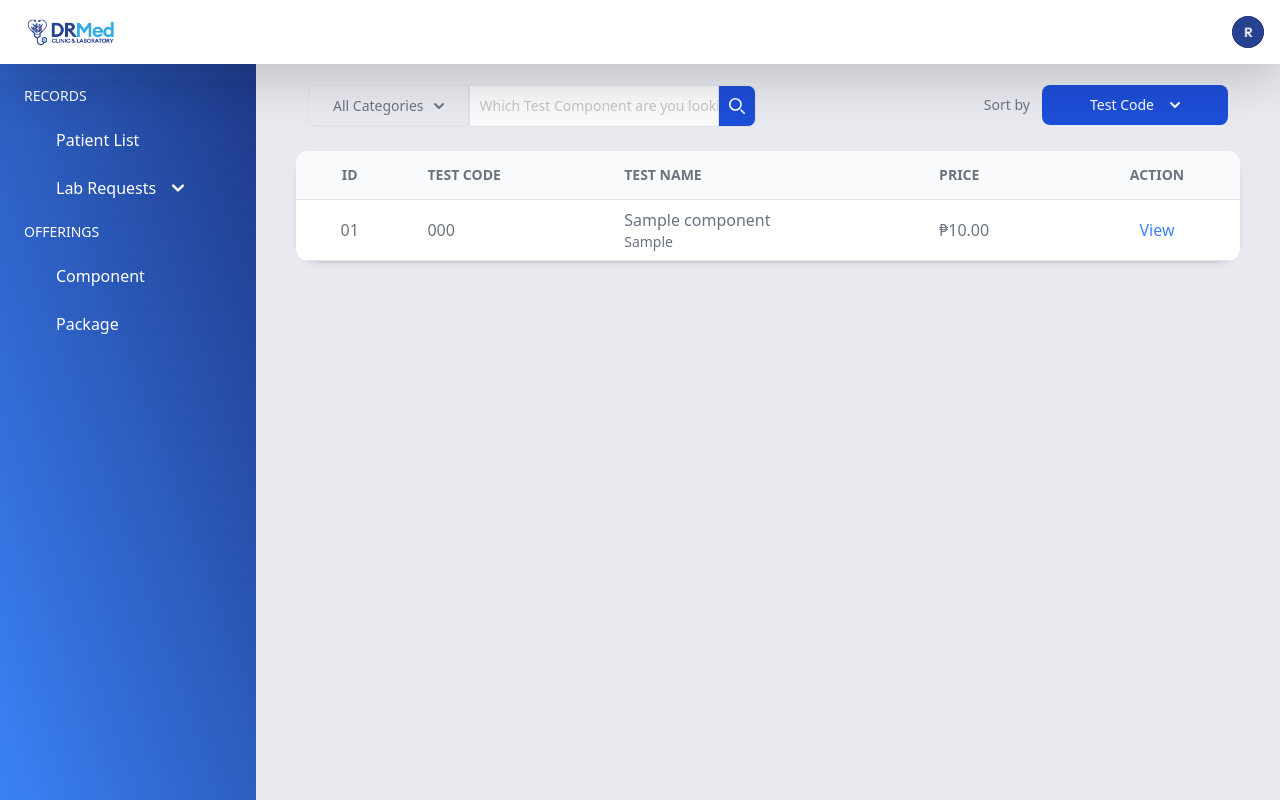
After one commit to daveigh-abogado/drmedlab, a Django app: page /testComponents in a window 1280 px wide. The commit adds this page. Run offline with Django 5.2, Linux system fonts and the light colour scheme; tables that the repository leaves empty hold one stand-in row (values such as "Sample post"); style sheets or scripts are compiled from the project's sources; some libraries are stand-ins or nearby versions.

Commit message:
added test component list page and added logic to display the tests in the database

```diff
--- a/labreqsys/templates/labreqsys/base.html
+++ b/labreqsys/templates/labreqsys/base.html
@@ -108,7 +108,7 @@
 
                     <!--ACTUAL OFFERINGS Lists-->
                     <li>
-                        <a href="#" class="no-underline flex items-center p-2 w-64 text-white rounded-lg dark:text-white hover:dark:text-blue-900 hover:bg-blue-300 active:bg-blue-300 active:text-blue-900 group">
+                        <a href="{% url 'testComponents' %}" class="no-underline flex items-center p-2 w-64 text-white rounded-lg dark:text-white hover:dark:text-blue-900 hover:bg-blue-300 active:bg-blue-300 active:text-blue-900 group">
                             <span class="ms-5">Component</span>
                         </a>
                     </li>
--- /dev/null
+++ b/labreqsys/templates/labreqsys/testComponents.html
@@ -0,0 +1,118 @@
+{% extends 'labreqsys/base.html' %}
+{% load static tailwind_tags %}
+
+{% block content %}
+
+
+
+<div class="flex-1 p-3"> <!-- WHOLE SPACE -->
+
+    <!-- TOP BAR -->
+    <div class="container text-center">
+        <div class="row">
+
+
+        <!-- SEARCH -->
+          <div class="col">
+            <form class="max-w-lg">
+                <div class="flex">
+                    <label for="search-dropdown" class="mb-2 text-sm font-medium text-gray-500 sr-only dark:text-white">Patient ID</label>
+                    <button id="dropdown-button" data-dropdown-toggle="dropdown" class="shrink-0 z-10 inline-flex items-center py-2.5 px-4 text-sm font-medium text-center text-gray-500 bg-gray-100 border border-gray-300 rounded-s-lg hover:bg-gray-200 focus:ring-4 focus:outline-none" type="button">
+                        All Categories
+                        <svg class="w-2.5 h-2.5 ms-2.5" aria-hidden="true" xmlns="http://www.w3.org/2000/svg" fill="none" viewBox="0 0 10 6"> <path stroke="currentColor" stroke-linecap="round" stroke-linejoin="round" stroke-width="2" d="m1 1 4 4 4-4"/>
+                        </svg>
+                    </button>
+
+                    <div id="dropdown" class="z-10 hidden bg-white divide-gray-100 rounded-lg shadow-sm w-44">
+                        <ul class="py-2 text-sm text-gray-700 list-none" aria-labelledby="dropdown-button">
+                        <li>
+                            <button type="button" class="inline-flex px-1 py-1 w-full text-left hover:bg-gray-100">Test Code</button>
+                        </li>
+                        <li>
+                            <button type="button" class="inline-flex px-1 py-1 w-full text-left hover:bg-gray-100">Test Name</button>
+                        </li>
+                        </ul>
+                    </div>
+                    <div class="relative w-full">
+                        <input type="search" id="search-dropdown" class="block p-2.5 w-full z-20 text-sm text-gray-900 bg-gray-50 rounded-e-lg border-s-gray-50 border-s-2 border border-gray-300 focus:ring-blue-500 focus:border-blue-500" placeholder="Which Test Component are you looking for?" required />
+                        <button type="submit" class="absolute top-0 end-0 p-2.5 text-sm font-medium h-full text-white bg-blue-700 rounded-e-lg border border-blue-700 hover:bg-blue-800 focus:ring-4 focus:outline-none focus:ring-blue-300">
+                            <svg class="w-4 h-4" aria-hidden="true" xmlns="http://www.w3.org/2000/svg" fill="none" viewBox="0 0 20 20">
+                                <path stroke="currentColor" stroke-linecap="round" stroke-linejoin="round" stroke-width="2" d="m19 19-4-4m0-7A7 7 0 1 1 1 8a7 7 0 0 1 14 0Z"/>
+                            </svg>
+                            <span class="sr-only">Search</span>
+                        </button>
+                    </div>
+                </div>
+            </form>
+          </div>
+
+
+          <!-- Sort By Container -->
+          <div class="col ms-auto text-end">
+                <label class="text-sm font-medium text-gray-500 px-2"> Sort by </label>
+                <button id="dropdownDefaultButton" data-dropdown-toggle="dropdown" class="text-white bg-blue-700 hover:bg-blue-800 focus:ring-4 focus:outline-none focus:ring-blue-300 font-medium rounded-lg text-sm px-5 py-2.5 text-center inline-flex items-center dark:bg-blue-600 dark:hover:bg-blue-700 dark:focus:ring-blue-800" type="button">Test Code
+                    <svg class="w-2.5 h-2.5 ms-3" aria-hidden="true" xmlns="http://www.w3.org/2000/svg" fill="none" viewBox="0 0 10 6">
+                    <path stroke="currentColor" stroke-linecap="round" stroke-linejoin="round" stroke-width="2" d="m1 1 4 4 4-4"/>
+                    </svg>
+                </button>
+
+                <!-- Dropdown menu -->
+                <div id="dropdown" class="z-10 hidden bg-white divide-y divide-gray-100 rounded-lg shadow-sm w-44">
+                    <ul class="py-2 text-sm text-gray-700" aria-labelledby="dropdownHoverButton">
+                        <li>
+                            <a href="#" class="block px-4 py-2 hover:bg-gray-100">Test Name</a>
+                        </li>
+                    </ul>
+                </div>
+            </div>
+        </div>
+    </div>
+
+
+    <div class="bg-white rounded-3xl shadow-md mt-4 p-0">
+
+        <!-- TABLE -->
+
+        <div class = "relative overflow-x-auto rounded-xl">
+            <table class="w-full bg-white rounded-xl text-left rtl:text-right justify-start text-gray-500 items-start relative overflow-x-auto">
+                <thead class="flex-1 justify-center items-start overflow-hidden uppercase">
+                    <tr class="self-stretch h-[42px] bg-gray-50 text-gray-450 border-b gap-2.5 justify-start text-xs">
+                        <th scope="col" class="px-6 py-3 text-center">ID</th>
+                        <th scope="col" class="px-6 py-3">Test Code</th>
+                        <th scope="col" class="px-6 py-3">Test Name</th>
+                        <th scope="col" class="px-6 py-3">Price</th>
+                        <th scope="col" class="px-6 py-3 text-center">Action</th>
+                    </tr>
+                </thead>
+
+                <tbody>
+                {% for t in testComponents %}
+                    <tr class="border-b border-gray-200 hover:bg-gray-200">
+                        <th scope="row" class="px-6 py-3 font-medium text-center">
+                            {{ t.component_id|stringformat:"02d" }}
+                        </th>
+                        <td class="px-6 py-2">{{ t.test_code }}</td>
+                        <td class="px-6 py-2">
+                            <div>{{ t.test_name }}</div>
+                            <div class="text-sm text-gray-500">{{ t.category }}</div>
+                        </td>
+                        <td class="px-6 py-2">₱{{ t.component_price }}</td>
+                        <th scope="row" class="px-6 py-2 font-medium text-blue-500 whitespace-nowrap text-center no-underline">
+                            <a href="#" class = "no-underline ">
+                                View
+                            </a>
+                        </th>
+                    </tr>
+                {% endfor %}
+                </tbody>
+            </table>
+        </div>
+    </div>
+</div>
+
+
+{% endblock content %}
+
+{% block styles %}
+<!--insert styles here-->
+{% endblock styles %}
--- a/labreqsys/urls.py
+++ b/labreqsys/urls.py
@@ -8,6 +8,7 @@ urlpatterns = [
     path('', RedirectView.as_view(url='/patientList', permanent=True)),  # Redirect root URL to /patientList
     path('patientList', views.patientList, name='patientList'),
     path('labRequests', views.labRequests, name='labRequests'),
+    path('testComponents', views.testComponents, name='testComponents'),
     path('view_patient/<int:pk>/', views.view_patient, name='view_patient'),
     path('add_labreq/<int:pk>/', views.add_labreq, name = 'add_labreq'),
     path('add_labreq_details/<int:pk>/', views.add_labreq_details, name = 'add_labreq_details'),
@@ -17,6 +18,6 @@ urlpatterns = [
     path('submit_labresults/<int:line_item_id>/', views.submit_labresults, name='submit_labresults'),
     path('add_patient', views.add_patient, name='add_patient'),
     path('generatePDF', views.generatePDF, name='generatePDF'),
-    path('pdf/<int:pk>', views.pdf, name='pdf')
+    path('pdf/<int:pk>', views.pdf, name='pdf'),
 
 ]
--- a/labreqsys/views.py
+++ b/labreqsys/views.py
@@ -60,6 +60,14 @@ def labRequests(request):
     labreqs = LabRequest.objects.select_related('patient').all()
 
     return render(request, 'labreqsys/labRequests.html', {'labreqs': labreqs})
+
+def testComponents(request):
+    """
+    Display a list of all test components.
+    """
+    testComponents = TestComponent.objects.all()
+
+    return render(request, 'labreqsys/testComponents.html', {'testComponents': testComponents})
 
 def view_patient(request, pk):
     """
```
